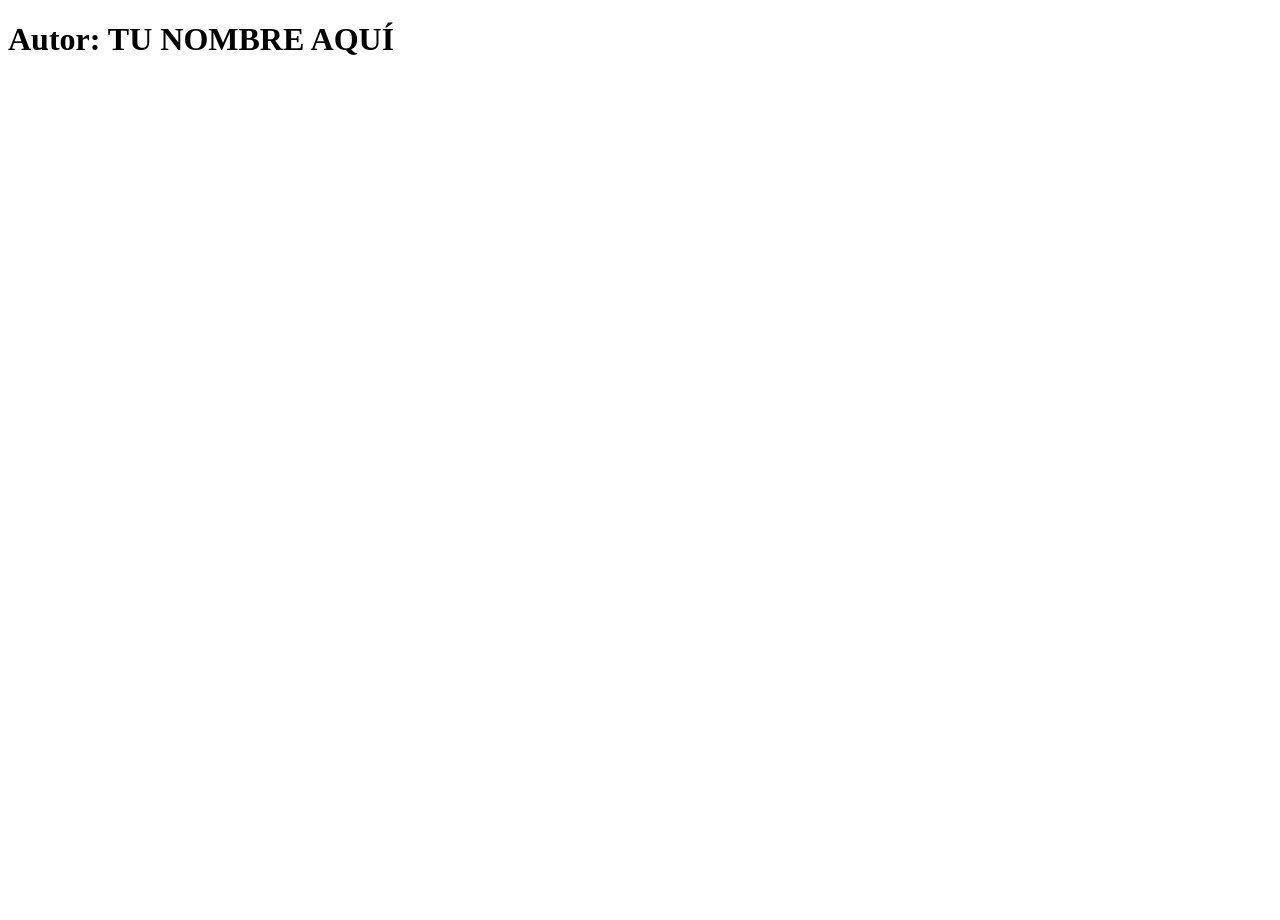
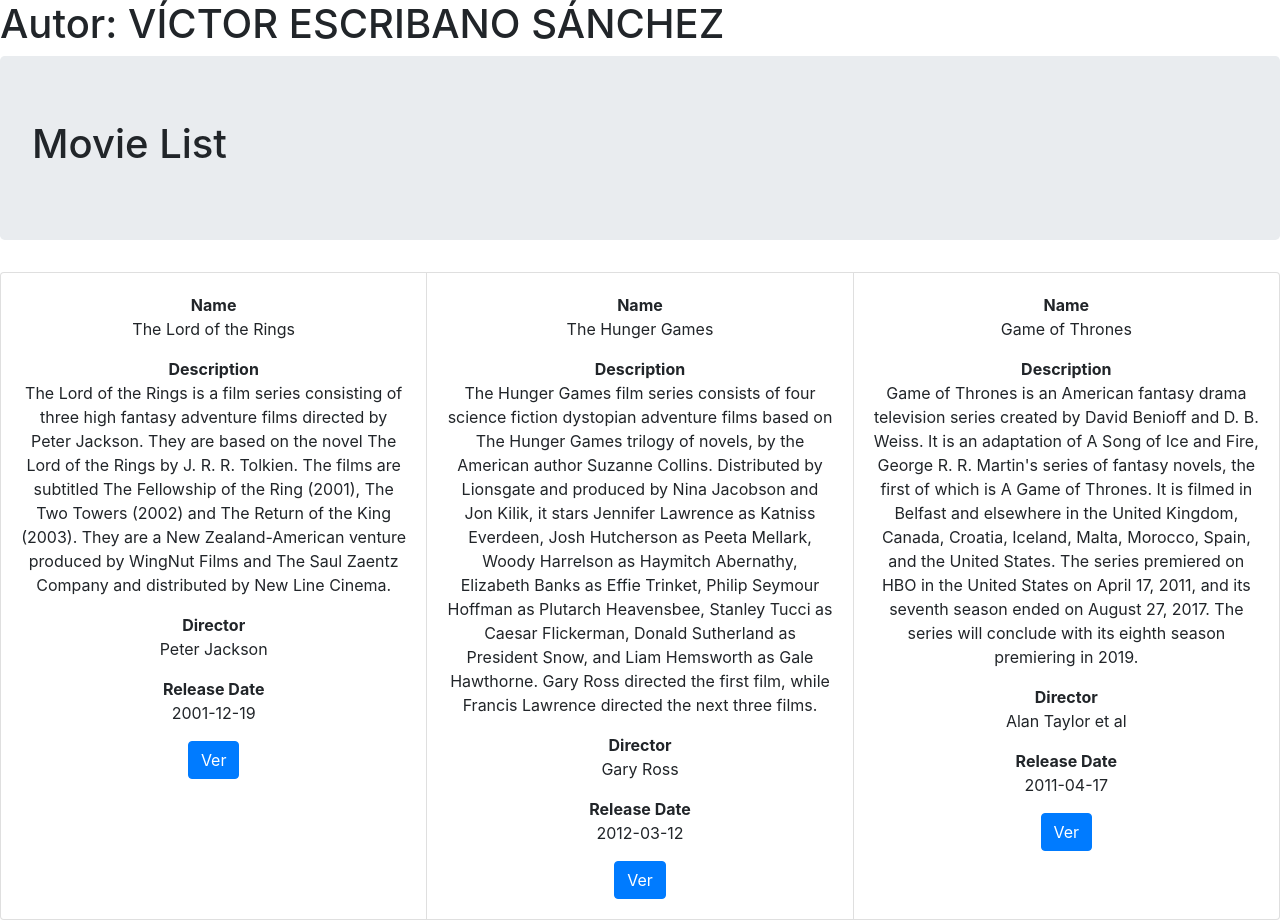
Before and after one commit to VictorESC/practica_vuejs_componentes, a website: page index.html in a window 1280 px wide. Before the commit the page ends 800 px from the top, so only its background shows below. Drawn offline with nearby package versions, Linux system fonts and the light colour scheme.

Commit message:
reutilizados

```diff
--- a/index.html
+++ b/index.html
@@ -7,12 +7,14 @@
         <meta name="author" content="">
         <meta name="description" content="">
         <meta name="viewport" content="width=device-width, initial-scale=1">
-        <!-- TODO: Cargar CSS Bootstrap (no es necesario el JS) -->
+        <meta name="viewport" content="width=device-width, initial-scale=1, shrink-to-fit=no" />
+        <!-- Bootstrap CSS -->
+        <link rel="stylesheet" href="https://maxcdn.bootstrapcdn.com/bootstrap/4.0.0/css/bootstrap.min.css" integrity="sha384-Gn5384xqQ1aoWXA+058RXPxPg6fy4IWvTNh0E263XmFcJlSAwiGgFAW/dAiS6JXm" crossorigin="anonymous">
     </head>
 
     <body>
 
-        <h1 id="autor">Autor: TU NOMBRE AQUÍ</h1>
+        <h1 id="autor">Autor: VÍCTOR ESCRIBANO SÁNCHEZ</h1>
 
         <!-- https://vuejs.org/v2/guide/index.html -->
         <div id="app">
@@ -22,6 +24,24 @@
                - Para cada item: (https://vuejs.org/v2/guide/index.html#Conditionals-and-Loops)
                  - Crear un componente item-data
             -->
+            <div class="jumbotron">
+                <h1 id="title">{{ col.collection.title }}</h1>
+            </div>
+            <div class="card-group">
+                <div class="card shadow text-center" v-for="item in col.collection.items">
+                    <div class="card-body">
+                        <dl v-for="pelicula in item.data">
+                            <dt>
+                                {{ pelicula.prompt }}
+                            </dt>
+                            <dd>
+                                {{ pelicula.value }}
+                            </dd>
+                        </dl>
+                        <a v-bind:href="item.href" target="_blank" class="btn btn-primary">Ver</a>
+                    </div>
+                </div>
+            </div>
 
         </div>
 
@@ -49,7 +69,11 @@
 
 
         <!-- TODO: Cargar librería VueJS y archivo js/script.js -->
-
+        <script src="https://cdn.jsdelivr.net/npm/vue@2/dist/vue.js"></script>
+        <script src="./js/script.js"></script>
+        <script src="https://code.jquery.com/jquery-3.2.1.slim.min.js" integrity="sha384-KJ3o2DKtIkvYIK3UENzmM7KCkRr/rE9/Qpg6aAZGJwFDMVNA/GpGFF93hXpG5KkN" crossorigin="anonymous"></script>
+        <script src="https://cdnjs.cloudflare.com/ajax/libs/popper.js/1.12.9/umd/popper.min.js" integrity="sha384-ApNbgh9B+Y1QKtv3Rn7W3mgPxhU9K/ScQsAP7hUibX39j7fakFPskvXusvfa0b4Q" crossorigin="anonymous"></script>
+        <script src="https://maxcdn.bootstrapcdn.com/bootstrap/4.0.0/js/bootstrap.min.js" integrity="sha384-JZR6Spejh4U02d8jOt6vLEHfe/JQGiRRSQQxSfFWpi1MquVdAyjUar5+76PVCmYl" crossorigin="anonymous"></script>
     </body>
 
 </html>
```
